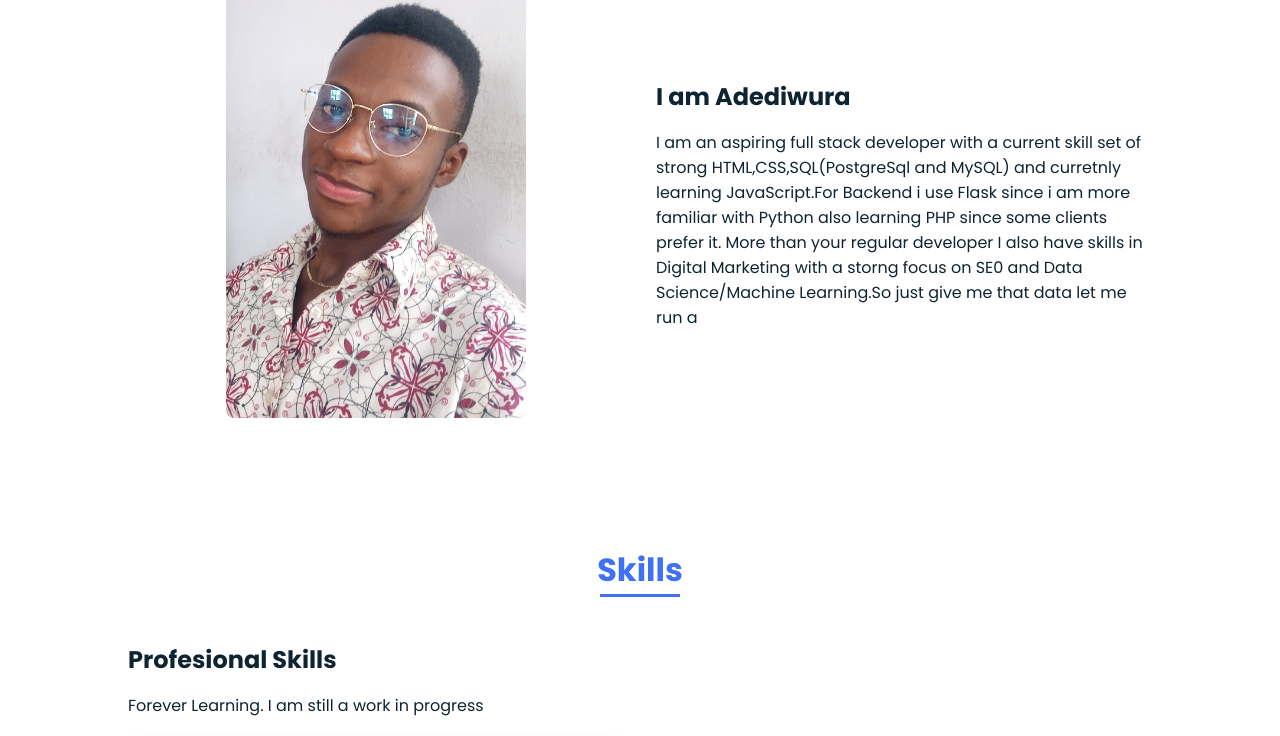
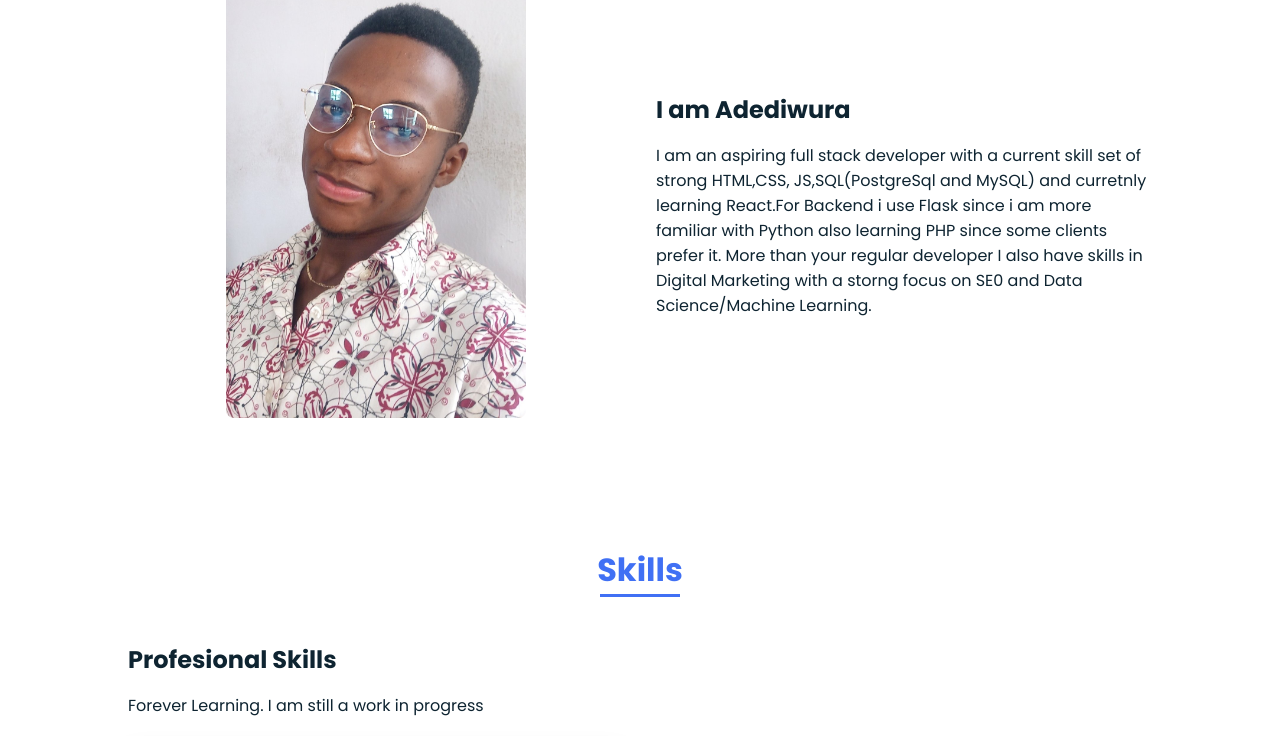
Before and after one commit to Diwura/website, a plain HTML site: page index.html in a window 1280 px wide. Shown: the part 984-1720 px from the top of the page. Drawn offline with nearby package versions, Linux system fonts and the light colour scheme; files whose address does not match are found by name.

Commit message:
made changes to the about section

```diff
--- a/index.html
+++ b/index.html
@@ -64,9 +64,9 @@
 
         <div>
             <h2 class="about__subtitle">I am Adediwura</h2>
-            <p class="about__text">I am an aspiring full stack developer with a current skill set of strong HTML,CSS,SQL(PostgreSql and MySQL)
-                and curretnly learning JavaScript.For Backend i use Flask since i am more familiar with Python also learning PHP since some clients
-                prefer it. More than your regular developer I also have skills in Digital Marketing with a storng focus on SE0 and Data Science/Machine Learning.So just give me that data let me run a
+            <p class="about__text">I am an aspiring full stack developer with a current skill set of strong HTML,CSS, JS,SQL(PostgreSql and MySQL)
+                and curretnly learning React.For Backend i use Flask since i am more familiar with Python also learning PHP since some clients
+                prefer it. More than your regular developer I also have skills in Digital Marketing with a storng focus on SE0 and Data Science/Machine Learning.
 
         </div>
     </div>
```
